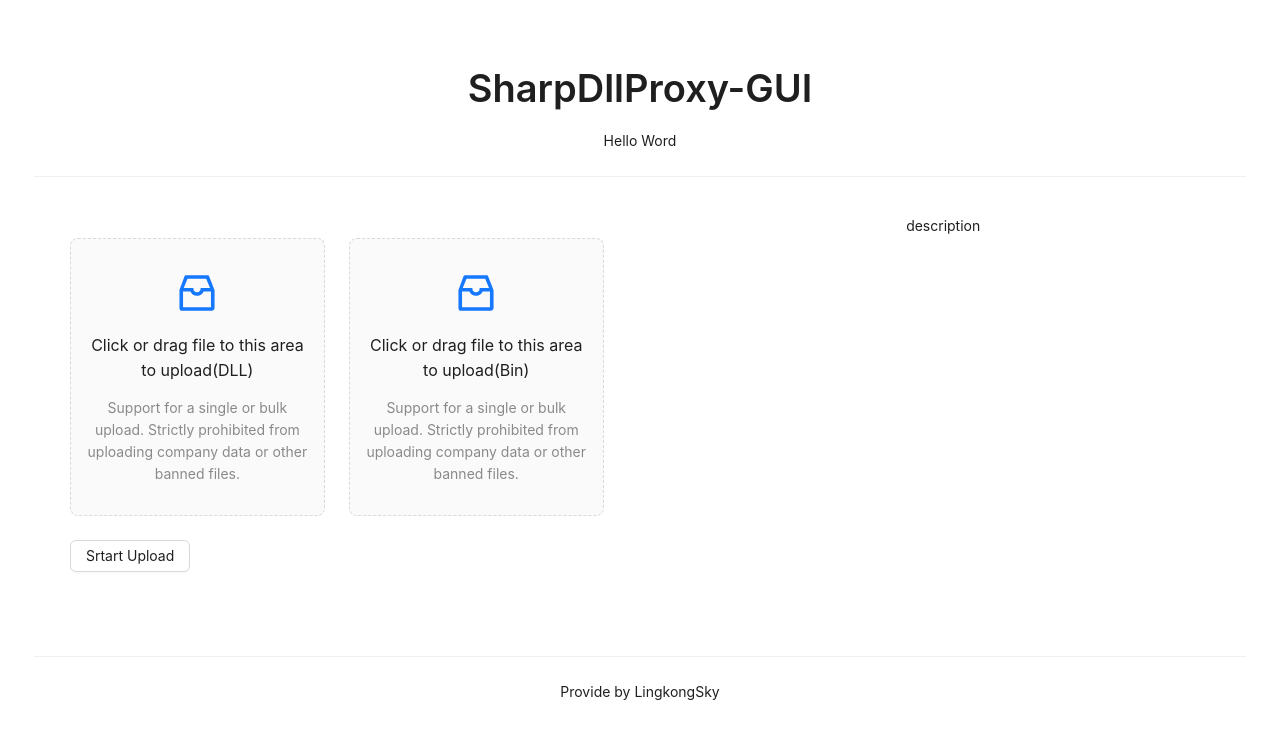
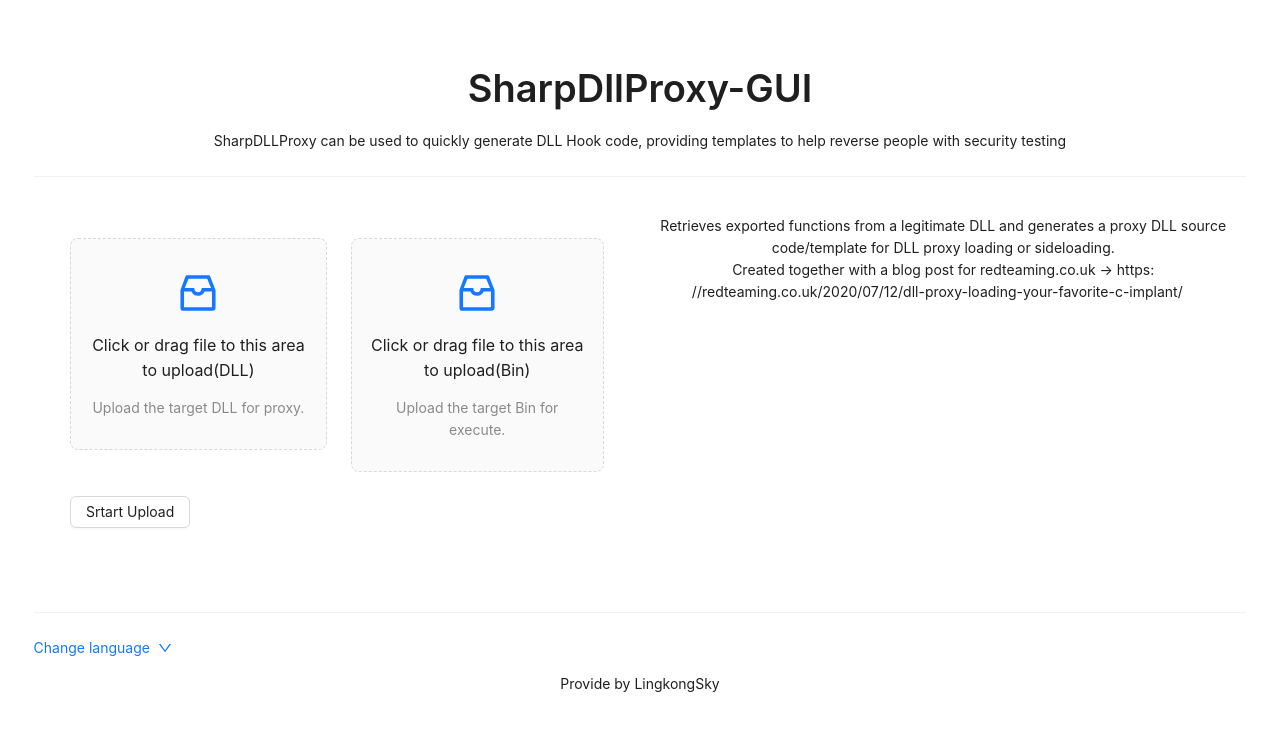
Before and after one commit to LingkongSky/SharpDllProxy-GUI, a React (Vite) app in the folder Front/: page / in a window 1280 px wide. Shown: the top 738 px of the page. Built offline with nearby package versions, Linux system fonts and the light colour scheme.

Commit message:
update the i18n module

```diff
--- a/Front/package.json
+++ b/Front/package.json
@@ -17,7 +17,8 @@
     "jquery": "^3.7.1",
     "react": "^18.2.0",
     "react-dom": "^18.2.0",
-    "react-i18next": "^15.0.1"
+    "react-i18next": "^15.0.1",
+    "terser": "^5.31.6"
   },
   "devDependencies": {
     "@types/node": "^22.5.4",
--- a/Front/src/App.css
+++ b/Front/src/App.css
@@ -25,3 +25,7 @@ body {
 #bottomText {
     text-align: center;
 }
+
+.checked{
+    color: #1677ff !important;
+}
--- a/Front/src/App.tsx
+++ b/Front/src/App.tsx
@@ -1,14 +1,12 @@
 import { useTranslation } from "react-i18next";
-import { Button, Divider, Flex, Form, Upload, message, Typography } from "antd";
-import { InboxOutlined } from '@ant-design/icons';
+import { Button, Divider, Flex, Form, Upload, message, Typography, MenuProps, Dropdown, Space } from "antd";
+import { InboxOutlined, DownOutlined } from '@ant-design/icons';
 import './App.css'
-import { useState } from "react";
+import { useEffect, useState } from "react";
 import $ from 'jquery'
-import { url } from "inspector";
 
 const { Dragger } = Upload;
 const { Title } = Typography;
-
 
 
 const App: React.FC = () => {
@@ -18,8 +16,35 @@ const App: React.FC = () => {
   const [isDownloadAble, setIsDownloadAble] = useState(false);
   const [isUploadEnable, setIsUploadEnable] = useState(false);
   const [downloadUrl, setDownloadUrl] = useState("");
+  const [language,setLanguage] = useState("zh-CN");
 
-  const { t } = useTranslation();
+  const { t, i18n } = useTranslation();
+
+  const items: MenuProps['items'] = [
+    {
+      key: '1',
+      label: (
+        <a className={language == "zh-CN" ? "checked" : "none"} target="_blank" rel="noopener noreferrer" onClick={() => { changeLanguage("zh-CN")}}>
+          简体中文
+        </a>
+      ),
+    },
+    {
+      key: '2',
+      label: (
+        <a className={language == "en-US" ? "checked" : "none"} target="_blank" rel="noopener noreferrer" onClick={() => { changeLanguage("en-US") }}>
+         English
+        </a>
+      ),
+    },
+  ];
+
+  function changeLanguage(lang: string){
+    i18n.changeLanguage(lang);
+    setLanguage(lang);
+    localStorage.setItem('lan', lang);
+  }
+
 
   // submit the form
   function onFinish(values: any) {
@@ -78,20 +103,11 @@ const App: React.FC = () => {
 
   function donwload(mode: number) {
     window.location.href = "./download?mode=" + mode + "&url=" + downloadUrl;
-    /*
-    $.ajax({
-      url: "./download?mode=" + mode + "&url=" + downloadUrl,
-      type: "get",
-      success: function (data: any) {
-
-      },
-      error: function (err: any) {
-        messageApi.error(t("DownloadError") + err);
-      },
-    });*/
    }
 
-
+  useEffect(() => {
+    setLanguage(i18n.language);
+  }, []);
 
   return (
     <>
@@ -104,7 +120,7 @@ const App: React.FC = () => {
 
 
           <Form name="mainForm" id="mainForm" autoComplete="off" onFinish={onFinish}  >
-            <Flex justify="center" gap={"large"}>
+            <Flex gap={"large"}>
 
 
 
@@ -152,10 +168,23 @@ const App: React.FC = () => {
 
 
         <Divider />
+
+        <Dropdown menu={{ items }}>
+          <a onClick={(e) => e.preventDefault()}>
+            <Space>
+              {t("ChangeLanguage")}
+              <DownOutlined />
+            </Space>
+          </a>
+        </Dropdown>
+
+
         <p id="bottomText">
           {t("BottomText")}
         </p>
       </Typography>
+
+
 
       {contextHolder}
 
--- a/Front/src/react-i18next/i18n.ts
+++ b/Front/src/react-i18next/i18n.ts
@@ -2,14 +2,17 @@ import i18n from 'i18next';
 import { initReactI18next } from 'react-i18next';
 import { resources } from './locales/resources';
 import LanguageDetector from 'i18next-browser-languagedetector';
+
+const currentLocale = localStorage.getItem('lan') || navigator.language;
 
 i18n
     .use(LanguageDetector)
     .use(initReactI18next)
     .init({
         resources,
-        lng: navigator.language,
-        debug: true,
+        lng: currentLocale,
+        fallbackLng: currentLocale,
+        debug: false,
         interpolation: {
             escapeValue: false, // not needed for react as it escapes by default
         },
--- a/Front/src/react-i18next/locales/en_US.json
+++ b/Front/src/react-i18next/locales/en_US.json
@@ -1,10 +1,10 @@
 {
-    "Subtitle": "Hello Word",
+    "Subtitle": "SharpDLLProxy can be used to quickly generate DLL Hook code, providing templates to help reverse people with security testing",
     "DLLUploadDesc": "Click or drag file to this area to upload(DLL)",
-    "DLLUploadHint": "Support for a single or bulk upload. Strictly prohibited from uploading company data or other banned files.",
+    "DLLUploadHint": "Upload the target DLL for proxy.",
     "BinUploadDesc": "Click or drag file to this area to upload(Bin)",
-    "BinUploadHint": "Support for a single or bulk upload. Strictly prohibited from uploading company data or other banned files.",
-    "Descrption": "description",
+    "BinUploadHint": "Upload the target Bin for execute.",
+    "Descrption": "Retrieves exported functions from a legitimate DLL and generates a proxy DLL source code/template for DLL proxy loading or sideloading.\nCreated together with a blog post for redteaming.co.uk -> https: //redteaming.co.uk/2020/07/12/dll-proxy-loading-your-favorite-c-implant/   ",
     "UploadButton": "Srtart Upload",
     "ProgDownloadButton": "Download Program(C)",
     "DllDownloadButton": "Download DLL",
@@ -14,5 +14,6 @@
     "Processing": "Processing...",
     "PleaseUpload": "Please upload the file",
     "InProgress": "Program is running... Please wait for a minute",
-    "DownloadError": "Uncaught error occured,download failed."
+    "DownloadError": "Uncaught error occured,download failed.",
+    "ChangeLanguage": "Change language"
 }
--- a/Front/src/react-i18next/locales/zh_CN.json
+++ b/Front/src/react-i18next/locales/zh_CN.json
@@ -1,18 +1,19 @@
 {
 	"Subtitle": "SharpDLLProxy可用于快速生成DLL Hook代码，提供模板以帮助逆向人员进行安全测试",
-	"DLLUploadDesc": "Click or drag file to this area to upload(DLL)",
-	"DLLUploadHint": "Support for a single or bulk upload. Strictly prohibited from uploading company data or other banned files.",
-	"BinUploadDesc": "Click or drag file to this area to upload(Bin)",
-	"BinUploadHint": "Support for a single or bulk upload. Strictly prohibited from uploading company data or other banned files.",
+	"DLLUploadDesc": "点击或拖拽以上传文件(DLL)",
+	"DLLUploadHint": "上传用于转发的DLL目标文件",
+	"BinUploadDesc": "点击或拖拽以上传文件(Bin)",
+	"BinUploadHint": "上传用于执行的Bin数据文件",
 	"Descrption": "Retrieves exported functions from a legitimate DLL and generates a proxy DLL source code/template for DLL proxy loading or sideloading.\nCreated together with a blog post for redteaming.co.uk -> https: //redteaming.co.uk/2020/07/12/dll-proxy-loading-your-favorite-c-implant/   ",
-	"UploadButton": "Srtart Upload",
-	"ProgDownloadButton": "Download Program(C)",
-	"DllDownloadButton": "Download DLL",
+	"UploadButton": "开始上传",
+	"ProgDownloadButton": "下载源程序(C)",
+	"DllDownloadButton": "下载DLL",
 	"BottomText": "Provide by LingkongSky",
-	"FileSizeTooBig": "File size is too big,the max size is ",
-	"UploadError": "Uncaught upload error occured. ",
-	"Processing": "Processing...",
-	"PleaseUpload": "Please upload the file",
-	"InProgress": "Program is running... Please wait for a minute",
-	"DownloadError": "Uncaught error occured,download failed."
+	"FileSizeTooBig": "文件大小过大，最大支持 ",
+	"UploadError": "出现了未捕获的错误。",
+	"Processing": "处理中...",
+	"PleaseUpload": "请先上传文件",
+	"InProgress": "程序正在处理中... 请稍等片刻",
+	"DownloadError": "出现了未捕获的错误，下载失败。",
+	"ChangeLanguage": "切换语言"
 }
--- a/Front/vite.config.ts
+++ b/Front/vite.config.ts
@@ -2,7 +2,7 @@ import { defineConfig } from 'vite'
 import react from '@vitejs/plugin-react-swc'
 import { resolve } from 'path'
 
-// https://vitejs.dev/config/
+
 export default defineConfig({
   plugins: [react()],
   build: {
```
Also changed, not shown: 1 other file (tests, documents, lock files or other folders).
